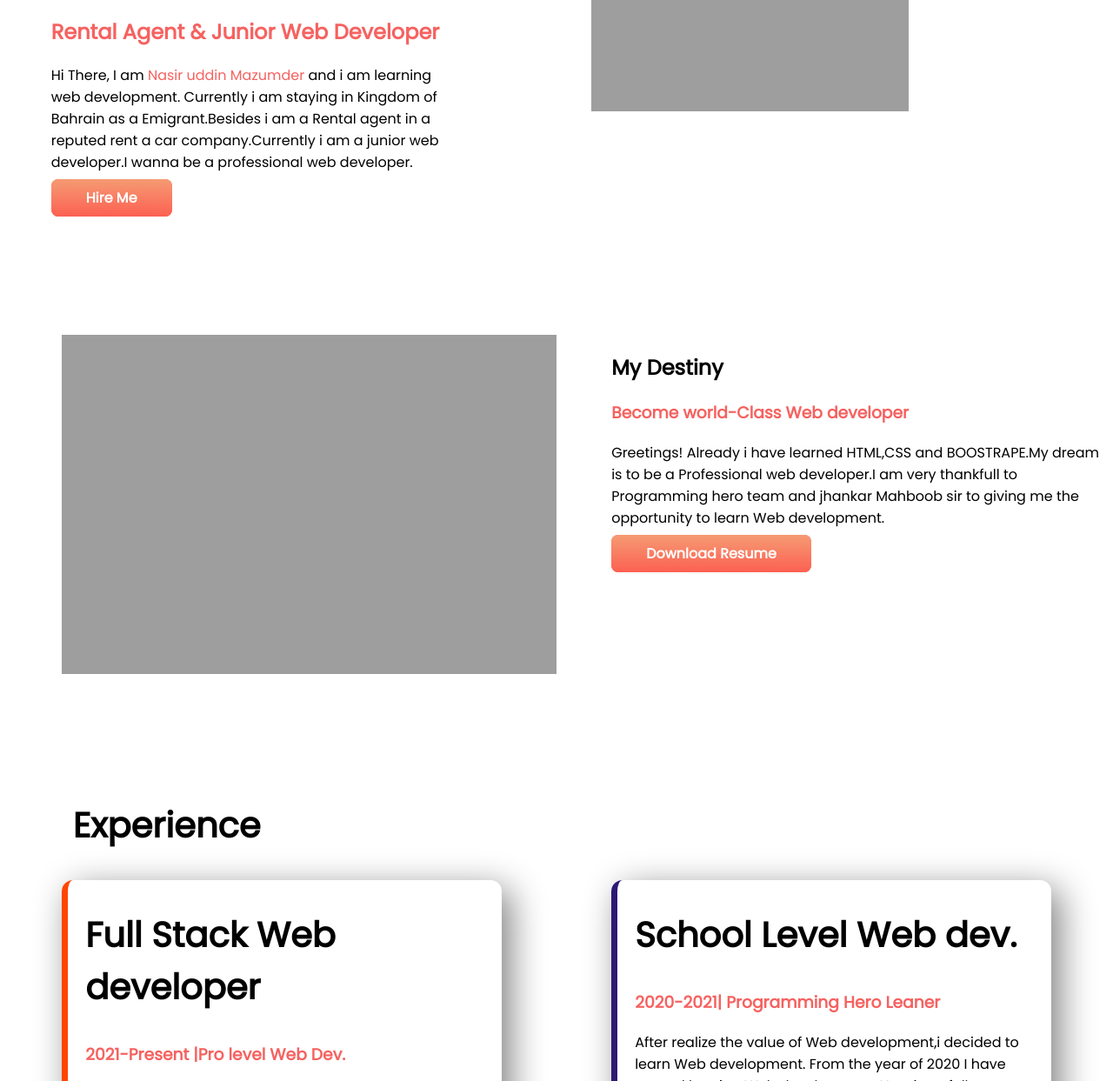
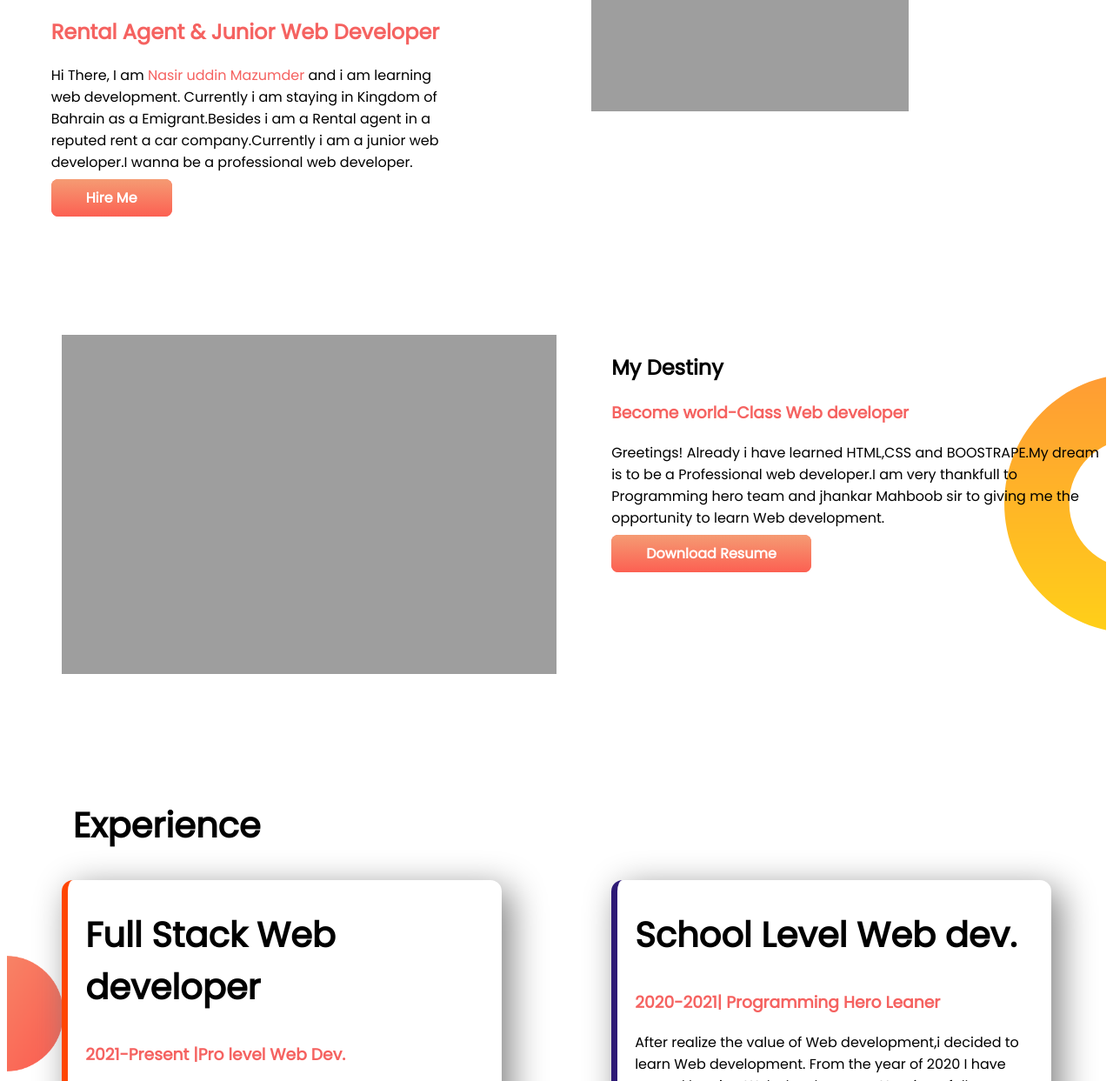
Before and after one commit to nasirmazumder/my-portfolio, a plain HTML site: page index.html in a window 1280 px wide. Shown: the part 476-1719 px from the top of the page at 87% size. Drawn offline with Linux system fonts and the light colour scheme; the site is published under a folder, as on GitHub Pages, so addresses that start at the root find nothing.

Commit message:
edited background

```diff
--- a/css/style.css
+++ b/css/style.css
@@ -106,7 +106,7 @@ h1{
   font-weight: 600;
 }
 .top-banner{
-  background-image: url("/img/topbanner.png");
+  background-image: url(../img/topbanner.png);
   background-repeat: no-repeat;
 }
 .my-destiny img{
@@ -115,7 +115,7 @@ h1{
   height:90%;
 }
 .my-destiny{
-  background-image: url("/img/dreambg.png");
+  background-image: url(../img/dreambg.png);
   background-repeat: no-repeat;
   background-position: right;
 }
@@ -136,7 +136,7 @@ border-radius: 20px;
   height: 400px;
 }
 .experience-area{
-  background-image: url("/img/experience.png");
+  background-image: url(../img/experience.png);
   background-repeat: no-repeat;
   background-position: left;
   background-size: 65px;
```
